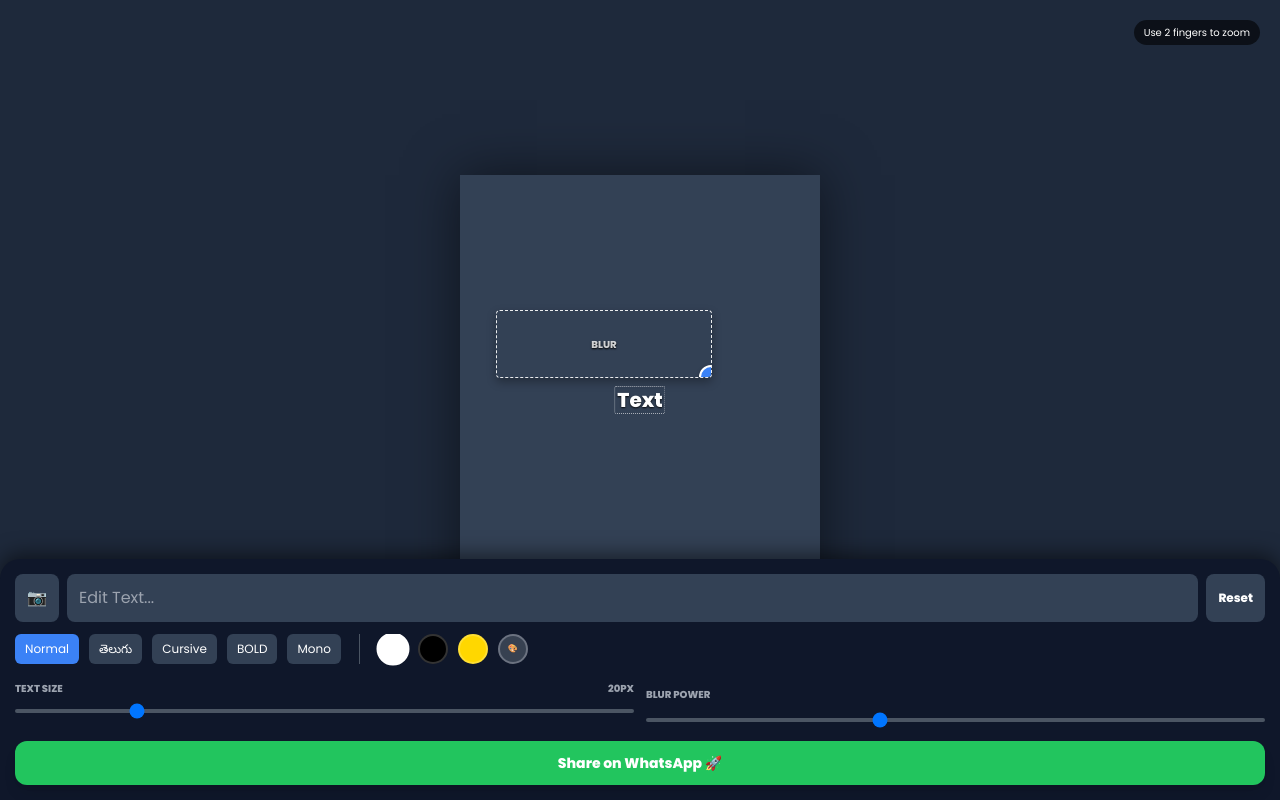
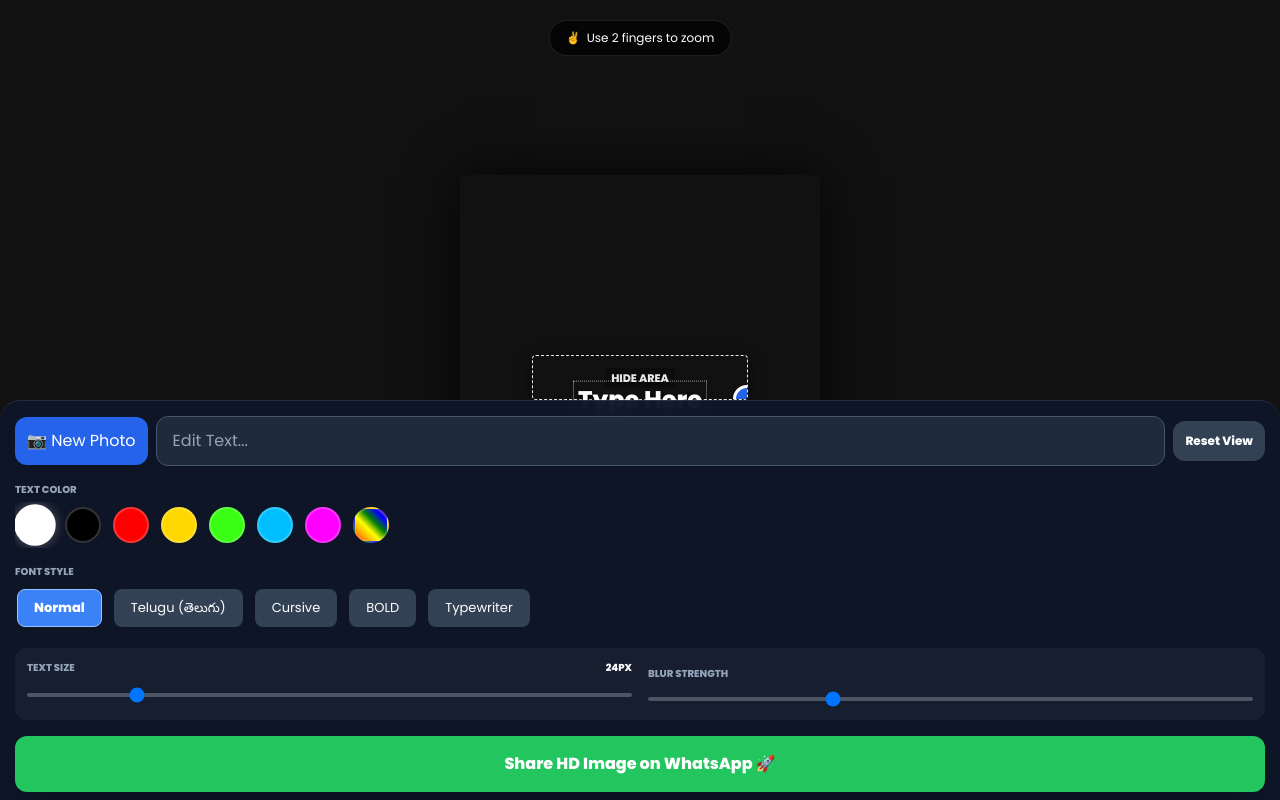
Before and after one commit to josephyesebu37-rgb/text-Image-share, a plain HTML site: page index.html in a window 1280 px wide. Drawn offline with nearby package versions, Linux system fonts and the light colour scheme.

Commit message:
Update index.html

```diff
--- a/index.html
+++ b/index.html
@@ -3,13 +3,13 @@
 <head>
     <meta charset="UTF-8">
     <meta name="viewport" content="width=device-width, initial-scale=1.0, maximum-scale=1.0, user-scalable=no">
-    <title>WhatsApp Micro Editor</title>
+    <title>WhatsApp True HD Editor</title>
     <script src="https://cdn.tailwindcss.com"></script>
     <link href="https://fonts.googleapis.com/css2?family=Bangers&family=Dancing+Script:wght@700&family=Lobster&family=Noto+Sans+Telugu:wght@400;700&family=Poppins:wght@400;600;800&family=Roboto+Mono:wght@500&display=swap" rel="stylesheet">
     <style>
         body {
             font-family: 'Poppins', sans-serif;
-            background-color: #0f172a;
+            background-color: #000;
             touch-action: none;
             overflow: hidden;
             width: 100vw; height: 100vh;
@@ -23,20 +23,22 @@
             align-items: center;
             justify-content: center;
             overflow: hidden;
-            background-color: #1e293b;
+            background-color: #111;
             position: relative;
         }
 
-        /* The Card */
+        /* The Card - Default Ratio */
         #preview-container {
             position: relative;
-            width: 360px;
+            width: 100%;
+            max-width: 360px; /* Viewport limit */
+            /* Aspect ratio will be set by JS dynamically */
             aspect-ratio: 4/5;
-            background-color: #334155;
-            box-shadow: 0 0 50px rgba(0,0,0,0.5);
+            box-shadow: 0 0 50px rgba(0,0,0,0.8);
             transform-origin: center center;
         }
 
+        /* Image Layers */
         #main-bg {
             position: absolute; top: 0; left: 0; right: 0; bottom: 0;
             background-size: cover; background-position: center; z-index: 1;
@@ -45,100 +47,121 @@
         /* Wiper Box */
         #wiper-box {
             position: absolute;
-            top: 30%; left: 10%;
-            width: 60%; height: 15%;
+            top: 40%; left: 20%;
+            width: 60%; height: 10%;
             overflow: hidden;
             z-index: 5;
-            border: 1px dashed rgba(255, 255, 255, 0.9); /* Thinner border */
-            box-shadow: 0 4px 10px rgba(0,0,0,0.3);
-            border-radius: 4px; /* Sharper corners for precision */
+            border: 1px dashed rgba(255, 255, 255, 0.9);
+            box-shadow: 0 4px 15px rgba(0,0,0,0.5);
+            border-radius: 4px;
         }
 
         #wiper-bg {
             position: absolute; top: 0; left: 0;
-            width: 100%; height: 100%;
+            /* Dimensions set by JS */
             background-size: cover; background-position: center;
-            filter: blur(12px); transform: scale(1.05);
+            filter: blur(15px); transform: scale(1.02); /* Slight scale to hide edges */
         }
 
-        /* Text Container - Optimized for Micro Text */
+        /* Text Container */
         #new-text-container {
             position: absolute;
             top: 50%; left: 50%;
             transform: translate(-50%, -50%);
-            min-width: 20px; /* Allow very small width */
-            max-width: 95%;
+            min-width: 20px;
+            max-width: 90%;
             z-index: 20;
             border: 1px dotted rgba(255,255,255,0.6);
-            padding: 2px; /* Very small padding */
-            border-radius: 2px;
-            line-height: 1; /* Tight line height */
+            padding: 4px;
         }
 
         #new-text {
             color: white;
-            font-size: 20px; /* Default */
+            font-size: 24px;
             font-weight: bold;
             text-align: center;
-            text-shadow: 0 1px 2px rgba(0,0,0,0.9);
+            text-shadow: 0 2px 4px rgba(0,0,0,0.9);
             white-space: pre-wrap;
             pointer-events: none;
-            line-height: 1.1; /* Tight spacing for multi-line */
+            line-height: 1.2;
         }
 
         /* UI Helpers */
         .resizer {
-            position: absolute; width: 24px; height: 24px;
-            background: #3b82f6; border-radius: 50%;
-            bottom: -12px; right: -12px;
-            z-index: 30; border: 2px solid white;
-            box-shadow: 0 2px 4px rgba(0,0,0,0.3);
+            position: absolute; width: 28px; height: 28px;
+            background: #2563eb; border-radius: 50%;
+            bottom: -14px; right: -14px;
+            z-index: 30; border: 3px solid white;
+            box-shadow: 0 2px 5px rgba(0,0,0,0.5);
         }
 
         .wiper-label {
             position: absolute; top: 50%; left: 50%;
             transform: translate(-50%, -50%);
-            font-size: 10px; color: rgba(255,255,255,0.8);
+            font-size: 11px; color: rgba(255,255,255,0.9);
             pointer-events: none; text-transform: uppercase; font-weight: bold;
-            text-shadow: 0 1px 2px black;
+            text-shadow: 0 1px 3px black;
             white-space: nowrap;
+            background: rgba(0,0,0,0.3); padding: 2px 6px; rounded: 4px;
         }
 
-        /* Capture Mode */
+        /* Capture Mode - Hiding UI */
         .capturing #wiper-box { border: none !important; box-shadow: none; }
         .capturing #new-text-container { border: none !important; }
         .capturing .resizer, .capturing .wiper-label { display: none !important; }
 
-        /* Controls */
+        /* Controls Panel */
         .controls {
             position: absolute; bottom: 0; left: 0; right: 0;
-            background: #0f172a;
+            background: rgba(15, 23, 42, 0.95);
+            backdrop-filter: blur(10px);
             border-top-left-radius: 20px; border-top-right-radius: 20px;
             padding: 15px; z-index: 100;
-            max-height: 45vh; overflow-y: auto;
-            box-shadow: 0 -5px 20px rgba(0,0,0,0.5);
+            max-height: 50vh; overflow-y: auto;
+            border-top: 1px solid rgba(255,255,255,0.1);
         }
 
-        .scroll-row { display: flex; gap: 10px; overflow-x: auto; padding-bottom: 5px; }
+        .section-title { font-size: 10px; color: #94a3b8; font-weight: bold; text-transform: uppercase; margin-bottom: 5px; }
+
+        .scroll-row { display: flex; gap: 12px; overflow-x: auto; padding: 5px 2px; }
         .scroll-row::-webkit-scrollbar { display: none; }
 
-        .color-dot { width: 30px; height: 30px; border-radius: 50%; border: 2px solid rgba(255,255,255,0.2); flex-shrink: 0; }
-        .color-dot.active { border-color: white; transform: scale(1.1); }
+        /* Color Dots */
+        .color-dot {
+            width: 36px; height: 36px;
+            border-radius: 50%;
+            border: 2px solid rgba(255,255,255,0.2);
+            flex-shrink: 0;
+            position: relative;
+        }
+        .color-dot.active { border-color: white; transform: scale(1.15); box-shadow: 0 0 10px rgba(255,255,255,0.3); }
+        .color-dot input { position: absolute; inset: 0; opacity: 0; width: 100%; height: 100%; }
 
-        .font-btn { padding: 5px 10px; background: #334155; color: white; border-radius: 6px; font-size: 12px; flex-shrink: 0; white-space: nowrap; }
-        .font-btn.active { background: #3b82f6; }
+        /* Font Buttons */
+        .font-btn {
+            padding: 8px 16px;
+            background: #334155; color: white;
+            border-radius: 8px; font-size: 13px;
+            flex-shrink: 0; white-space: nowrap;
+            border: 1px solid transparent;
+        }
+        .font-btn.active { background: #3b82f6; border-color: #93c5fd; font-weight: bold; }
 
-        #zoom-info {
-            position: absolute; top: 20px; right: 20px;
-            background: rgba(0,0,0,0.6); color: white;
-            padding: 5px 10px; border-radius: 20px;
-            font-size: 10px; pointer-events: none; z-index: 50;
+        #zoom-toast {
+            position: absolute; top: 20px; left: 50%; transform: translateX(-50%);
+            background: rgba(0,0,0,0.7); color: white;
+            padding: 8px 16px; border-radius: 25px;
+            font-size: 12px; pointer-events: none; z-index: 50;
+            display: flex; align-items: center; gap: 6px;
+            border: 1px solid rgba(255,255,255,0.1);
         }
     </style>
 </head>
 <body>
 
-    <div id="zoom-info">Use 2 fingers to zoom</div>
+    <div id="zoom-toast">
+        <span>✌️</span> Use 2 fingers to zoom
+    </div>
 
     <div id="viewport">
         <div id="preview-container">
@@ -146,64 +169,76 @@
 
             <div id="wiper-box">
                 <div id="wiper-bg"></div>
-                <span class="wiper-label">Blur</span>
+                <span class="wiper-label">Hide Area</span>
                 <div class="resizer" id="resize-handle"></div>
             </div>
 
             <div id="new-text-container">
-                <div id="new-text">Text</div>
+                <div id="new-text">Type Here</div>
             </div>
         </div>
     </div>
 
     <!-- Controls -->
-    <div class="controls space-y-3">
-        <!-- Input Row -->
-        <div class="flex gap-2">
-            <button onclick="document.getElementById('file-upload').click()" class="bg-slate-700 p-3 rounded-lg text-white">📷</button>
+    <div class="controls space-y-4">
+
+        <!-- Row 1: Tools -->
+        <div class="flex gap-2 items-center">
+            <button onclick="document.getElementById('file-upload').click()" class="bg-blue-600 p-3 rounded-xl text-white shadow-lg shrink-0">
+                📷 New Photo
+            </button>
             <input type="file" id="file-upload" accept="image/*" class="hidden" onchange="handleImage(event)">
 
-            <input type="text" id="text-input" placeholder="Edit Text..." class="flex-1 bg-slate-700 rounded-lg px-3 text-white outline-none" oninput="updateText(this.value)">
+            <input type="text" id="text-input" placeholder="Edit Text..." class="flex-1 bg-slate-700/50 border border-slate-600 rounded-xl px-4 py-3 text-white outline-none focus:border-blue-500 transition" oninput="updateText(this.value)">
 
-            <button onclick="resetZoom()" class="bg-slate-700 px-3 rounded-lg text-white text-xs font-bold whitespace-nowrap">Reset</button>
+            <button onclick="resetZoom()" class="bg-slate-700 p-3 rounded-xl text-white font-bold text-xs shrink-0">Reset View</button>
         </div>
 
-        <!-- Fonts & Colors -->
+        <!-- Row 2: Text Colors -->
+        <div>
+            <div class="section-title">Text Color</div>
             <div class="scroll-row">
-            <button class="font-btn active" onclick="setFont(this, 'Poppins')">Normal</button>
-            <button class="font-btn" onclick="setFont(this, 'Noto Sans Telugu')">తెలుగు</button>
-            <button class="font-btn" onclick="setFont(this, 'Dancing Script')">Cursive</button>
-            <button class="font-btn" onclick="setFont(this, 'Bangers')">BOLD</button>
-            <button class="font-btn" onclick="setFont(this, 'Roboto Mono')">Mono</button>
-
-            <div class="w-[1px] bg-gray-600 mx-2"></div>
-
                 <div class="color-dot active" style="background: white;" onclick="setColor(this, 'white')"></div>
                 <div class="color-dot" style="background: black;" onclick="setColor(this, 'black')"></div>
-            <div class="color-dot" style="background: #FFD700;" onclick="setColor(this, '#FFD700')"></div>
-            <div class="relative w-[30px] h-[30px] rounded-full overflow-hidden border-2 border-gray-500 bg-gray-700 flex items-center justify-center shrink-0">
-                <span class="text-[8px]">🎨</span>
-                <input type="color" class="absolute inset-0 opacity-0" oninput="setColor(this, this.value, true)">
+                <div class="color-dot" style="background: #FF0000;" onclick="setColor(this, '#FF0000')"></div> <!-- Red -->
+                <div class="color-dot" style="background: #FFD700;" onclick="setColor(this, '#FFD700')"></div> <!-- Yellow -->
+                <div class="color-dot" style="background: #39FF14;" onclick="setColor(this, '#39FF14')"></div> <!-- Neon Green -->
+                <div class="color-dot" style="background: #00BFFF;" onclick="setColor(this, '#00BFFF')"></div> <!-- Blue -->
+                <div class="color-dot" style="background: #FF00FF;" onclick="setColor(this, '#FF00FF')"></div> <!-- Magenta -->
+                <!-- Rainbow Picker -->
+                <div class="color-dot" style="background: linear-gradient(45deg, red, orange, yellow, green, blue, purple);">
+                     <input type="color" oninput="setColor(this.parentElement, this.value, true)">
+                </div>
             </div>
         </div>
 
-        <!-- Sliders -->
-        <div class="grid grid-cols-2 gap-3">
+        <!-- Row 3: Fonts -->
         <div>
-                <label class="text-[10px] text-gray-400 uppercase font-bold flex justify-between">
-                    Text Size <span id="size-val">20px</span>
-                </label>
-                <!-- UPDATED: Min value 6 for micro text -->
-                <input type="range" min="6" max="80" value="20" class="w-full h-1 bg-gray-600 rounded-lg appearance-none mt-2" oninput="updateTextSize(this.value)">
-            </div>
-            <div>
-                <label class="text-[10px] text-gray-400 uppercase font-bold">Blur Power</label>
-                <input type="range" min="0" max="40" value="15" class="w-full h-1 bg-gray-600 rounded-lg appearance-none mt-2" oninput="updateBlur(this.value)">
+            <div class="section-title">Font Style</div>
+            <div class="scroll-row">
+                <button class="font-btn active" onclick="setFont(this, 'Poppins')">Normal</button>
+                <button class="font-btn" onclick="setFont(this, 'Noto Sans Telugu')">Telugu (తెలుగు)</button>
+                <button class="font-btn" onclick="setFont(this, 'Dancing Script')">Cursive</button>
+                <button class="font-btn" onclick="setFont(this, 'Bangers')">BOLD</button>
+                <button class="font-btn" onclick="setFont(this, 'Roboto Mono')">Typewriter</button>
             </div>
         </div>
 
-        <button id="share-btn" onclick="share()" class="w-full bg-green-500 hover:bg-green-600 text-white font-bold py-3 rounded-xl flex justify-center items-center gap-2 shadow-lg mt-1 text-sm">
-            Share on WhatsApp 🚀
+        <!-- Row 4: Sliders -->
+        <div class="grid grid-cols-2 gap-4 bg-slate-800/50 p-3 rounded-xl">
+            <div>
+                <label class="section-title flex justify-between">Text Size <span id="size-val" class="text-white">24px</span></label>
+                <input type="range" min="8" max="100" value="24" class="w-full h-1 bg-gray-600 rounded-lg appearance-none mt-2 cursor-pointer" oninput="updateTextSize(this.value)">
+            </div>
+            <div>
+                <label class="section-title">Blur Strength</label>
+                <input type="range" min="0" max="50" value="15" class="w-full h-1 bg-gray-600 rounded-lg appearance-none mt-2 cursor-pointer" oninput="updateBlur(this.value)">
+            </div>
+        </div>
+
+        <!-- Share -->
+        <button id="share-btn" onclick="share()" class="w-full bg-green-500 hover:bg-green-600 text-white font-bold py-4 rounded-xl flex justify-center items-center gap-2 shadow-xl text-base mt-2 transition active:scale-95">
+            Share HD Image on WhatsApp 🚀
         </button>
     </div>
 
@@ -219,13 +254,12 @@
         const resizeHandle = document.getElementById('resize-handle');
         const sizeVal = document.getElementById('size-val');
 
-        // State
         let state = { scale: 1, panning: false, pointX: 0, pointY: 0, startX: 0, startY: 0 };
         let mode = 'idle';
         let activeEl = null;
         let startDist = 0; let startScale = 1;
 
-        // --- Interaction Logic ---
+        // --- 1. Interaction Logic ---
         function setTransform() {
             container.style.transform = `translate(${state.pointX}px, ${state.pointY}px) scale(${state.scale})`;
         }
@@ -255,12 +289,14 @@
 
         function handleStart(pt) {
             const target = document.elementFromPoint(pt.clientX, pt.clientY);
+            // Hit Resizer?
             if (target === resizeHandle) {
                 mode = 'resize-element'; activeEl = wiperBox;
                 state.startX = pt.clientX; state.startY = pt.clientY;
                 state.initialW = wiperBox.offsetWidth; state.initialH = wiperBox.offsetHeight;
                 return;
             }
+            // Hit Draggable?
             if (wiperBox.contains(target) || textContainer.contains(target)) {
                 mode = 'drag-element';
                 activeEl = wiperBox.contains(target) ? wiperBox : textContainer;
@@ -268,6 +304,7 @@
                 state.initialLeft = activeEl.offsetLeft; state.initialTop = activeEl.offsetTop;
                 return;
             }
+            // Pan View
             mode = 'pan-view';
             state.startX = pt.clientX - state.pointX; state.startY = pt.clientY - state.pointY;
         }
@@ -276,7 +313,7 @@
             e.preventDefault();
             if (mode === 'zoom-view' && e.touches.length === 2) {
                 const dist = Math.hypot(e.touches[0].pageX - e.touches[1].pageX, e.touches[0].pageY - e.touches[1].pageY);
-                state.scale = Math.min(Math.max(startScale * (dist / startDist), 0.5), 6); // Max zoom increased to 6x
+                state.scale = Math.min(Math.max(startScale * (dist / startDist), 0.5), 6);
                 setTransform(); return;
             }
             handleMove(e.touches ? e.touches[0] : e);
@@ -285,6 +322,7 @@
 
         function handleMove(pt) {
             if (mode === 'idle') return;
+
             if (mode === 'pan-view') {
                 state.pointX = pt.clientX - state.startX; state.pointY = pt.clientY - state.startY;
                 setTransform();
@@ -311,32 +349,50 @@
             wiperBg.style.top = -wiperBox.offsetTop + 'px';
         }
 
-        // App Logic
+        // --- 2. App Logic ---
+
         function handleImage(e) {
             const file = e.target.files[0];
             if (file) {
                 const reader = new FileReader();
                 reader.onload = (evt) => {
                     const url = evt.target.result;
+                    // Create an image object to get natural dimensions
+                    const img = new Image();
+                    img.onload = function() {
+                        const aspectRatio = this.naturalWidth / this.naturalHeight;
+
+                        // Update container aspect ratio to match IMAGE
+                        // This prevents cropping/stretching = High Quality
+                        container.style.aspectRatio = `${this.naturalWidth}/${this.naturalHeight}`;
+
+                        // Wait for layout update then set BG
+                        setTimeout(() => {
                             mainBg.style.backgroundImage = `url(${url})`;
                             wiperBg.style.backgroundImage = `url(${url})`;
-                    setTimeout(syncWiperBackground, 100);
+                            syncWiperBackground();
+                            resetZoom();
+                        }, 50);
+                    }
+                    img.src = url;
                 };
                 reader.readAsDataURL(file);
             }
         }
 
-        function updateText(val) { newText.innerText = val || "Text"; }
+        function updateText(val) { newText.innerText = val || "Type Here"; }
         function updateTextSize(val) {
             newText.style.fontSize = val + 'px';
             sizeVal.innerText = val + 'px';
         }
         function updateBlur(val) { wiperBg.style.filter = `blur(${val}px)`; }
+
         function setFont(btn, font) {
             newText.style.fontFamily = font;
             document.querySelectorAll('.font-btn').forEach(b => b.classList.remove('active'));
             btn.classList.add('active');
         }
+
         function setColor(el, color, isInput) {
             newText.style.color = color;
             if(!isInput) {
@@ -345,38 +401,62 @@
             }
         }
 
+        // --- 3. Share HD Logic ---
         async function share() {
             const btn = document.getElementById('share-btn');
             const originalHTML = btn.innerHTML;
             const oldScale = state.scale; const oldX = state.pointX; const oldY = state.pointY;
 
+            // 1. Reset Zoom for clean capture
             resetZoom();
-            btn.innerHTML = "Processing..."; btn.disabled = true;
-            document.body.classList.add('capturing');
+            btn.innerHTML = `<span class="animate-spin text-xl">⏳</span> Generating HD...`;
+            btn.disabled = true;
+            document.body.classList.add('capturing'); // Hide UI lines
 
             try {
-                await new Promise(r => setTimeout(r, 200));
-                const canvas = await html2canvas(container, { scale: 3, useCORS: true, backgroundColor: null });
+                // Wait for repaint
+                await new Promise(r => setTimeout(r, 300));
+
+                // 2. Capture at 5x Scale (This is the HD Secret)
+                const canvas = await html2canvas(container, {
+                    scale: 5, // High Resolution Capture
+                    useCORS: true,
+                    allowTaint: true,
+                    backgroundColor: null,
+                    logging: false
+                });
+
                 canvas.toBlob(async (blob) => {
-                    const file = new File([blob], "edited_image.png", { type: "image/png" });
+                    // 3. Create File
+                    const file = new File([blob], "hd_whatsapp_edit.png", { type: "image/png" });
 
+                    // Restore User View
                     state.scale = oldScale; state.pointX = oldX; state.pointY = oldY; setTransform();
 
+                    // 4. Share
                     if (navigator.canShare && navigator.canShare({ files: [file] })) {
-                        try { await navigator.share({ files: [file] }); } catch(e) {}
+                        try {
+                            await navigator.share({ files: [file] });
+                        } catch(e) {
+                            console.log("Share dismissed");
+                        }
                     } else {
                         const link = document.createElement('a');
-                        link.download = 'edited_image.png'; link.href = canvas.toDataURL(); link.click();
-                        alert("Saved to Gallery!");
+                        link.download = 'hd_whatsapp_edit.png'; link.href = canvas.toDataURL(); link.click();
+                        alert("HD Image Saved to Gallery!");
                     }
+
                     btn.innerHTML = originalHTML; btn.disabled = false;
                     document.body.classList.remove('capturing');
-                }, 'image/png');
+                }, 'image/png', 1.0); // 1.0 = Max Quality
+
             } catch(e) {
-                alert("Error"); btn.innerHTML = originalHTML; btn.disabled = false;
+                alert("Error: " + e.message);
+                btn.innerHTML = originalHTML; btn.disabled = false;
                 document.body.classList.remove('capturing');
             }
         }
+
         window.onload = syncWiperBackground;
     </script>
 </body>
```
Lines whose indentation alone changed are shown as unchanged.
